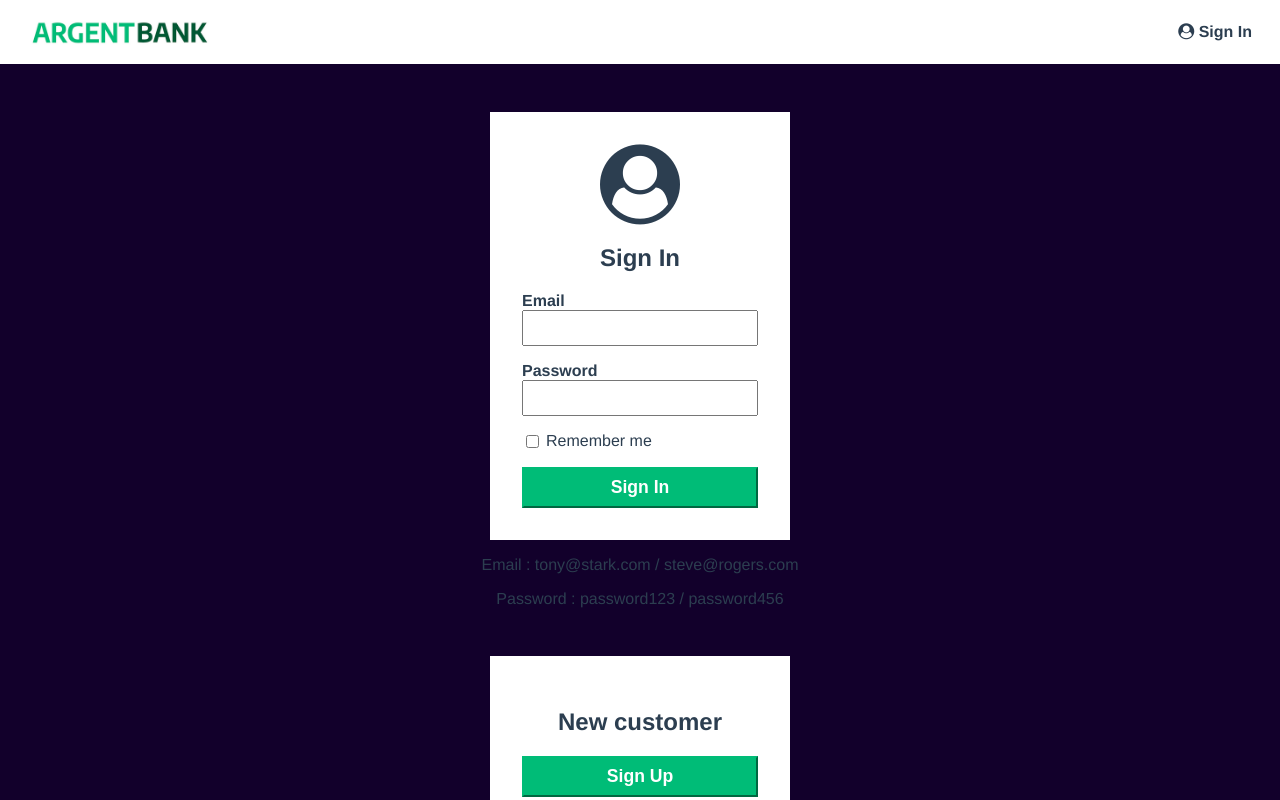
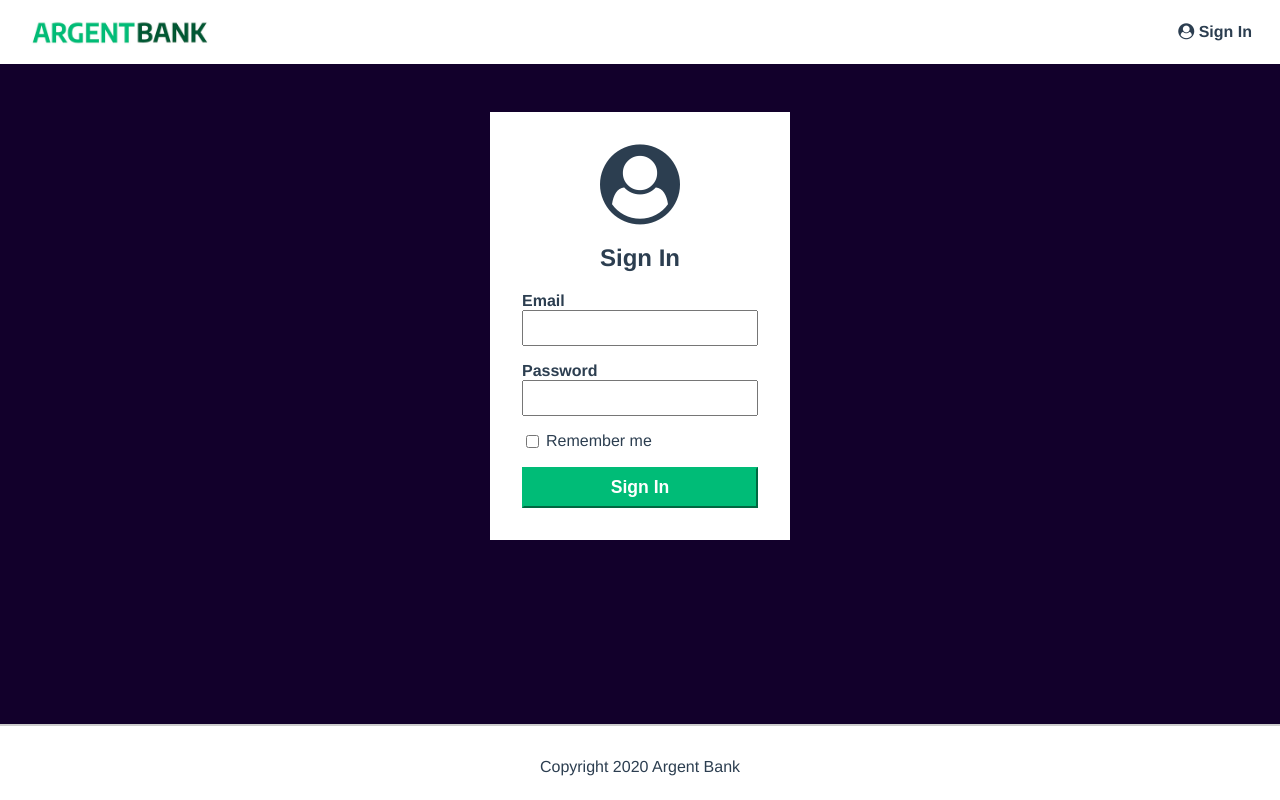
Before and after one commit to PierreTDX/P13_ArgentBank_FRONT_OC, a React (Vite) app: page /login in a window 1280 px wide. Shown: the top 800 px of the page. Built offline with nearby package versions, Linux system fonts and the light colour scheme.

Commit message:
Masquer le SignUp (en commentaire) sur la page SignIn pour la soutenance

```diff
--- a/src/pages/Signin/index.jsx
+++ b/src/pages/Signin/index.jsx
@@ -68,14 +68,14 @@ function Signin() {
                         </button>
                     </form>
                 </section>
-                <p>Email : tony@stark.com / steve@rogers.com</p>
+                {/* <p>Email : tony@stark.com / steve@rogers.com</p>
                 <p>Password : password123 / password456</p>
                 <section className="sign-in-content sign-up-content">
                     <h1>New customer</h1>
                     <button onClick={() => navigate("/signup")} className="sign-in-button">
                         Sign Up
                     </button>
-                </section>
+                </section> */}
             </main>
         </div>
     )
```
